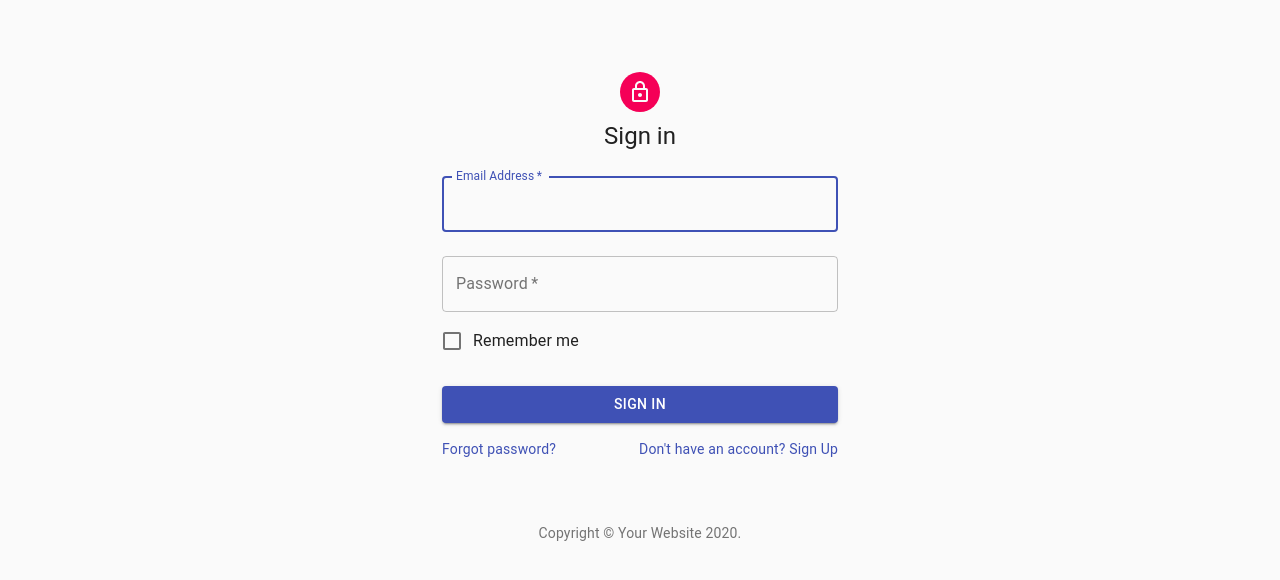
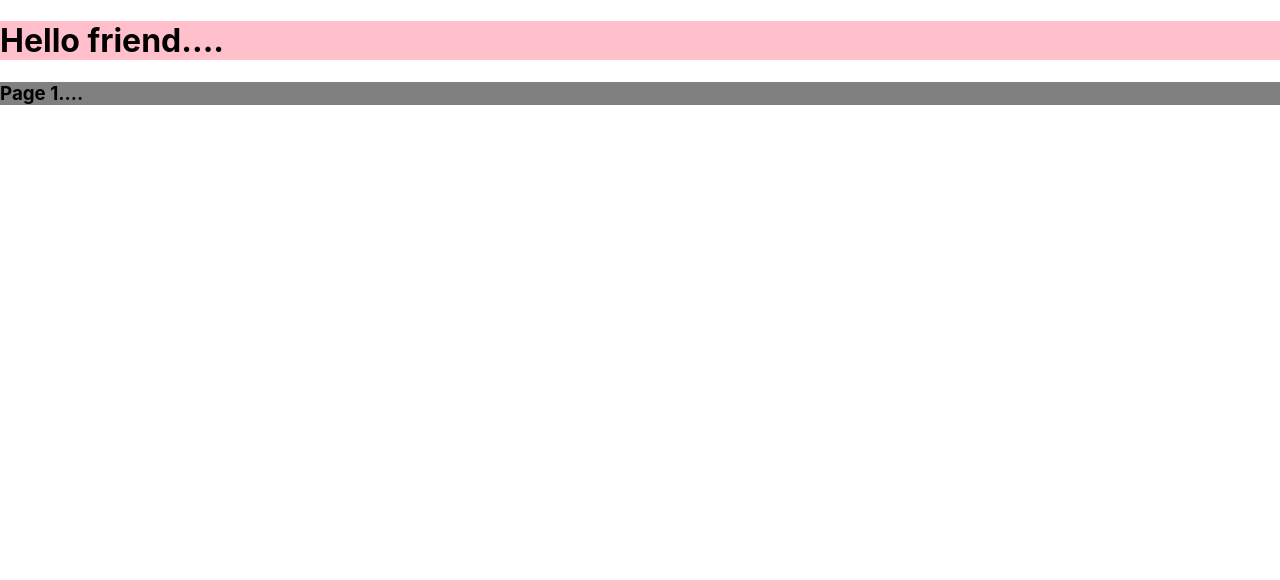
Before and after one commit to test-diary/online-tests, a React (Create React App) app: page /pageone in a window 1280 px wide. Shown: the top 580 px of the page. Built offline with nearby package versions, Linux system fonts and the light colour scheme.

Commit message:
added route

```diff
--- a/package.json
+++ b/package.json
@@ -8,8 +8,10 @@
     "@testing-library/jest-dom": "^4.2.4",
     "@testing-library/react": "^9.3.2",
     "@testing-library/user-event": "^7.1.2",
+    "core-js": "^3.6.5",
     "react": "^16.13.1",
     "react-dom": "^16.13.1",
+    "react-router-dom": "^5.1.2",
     "react-scripts": "3.4.1"
   },
   "scripts": {
--- a/src/App.css
+++ b/src/App.css
@@ -36,3 +36,10 @@
     transform: rotate(360deg);
   }
 }
+.pageNotFound{
+  align-content: center;
+  height: 500px;
+  margin-top: 50px;
+  margin-bottom: 50px;
+  width : 1000px;
+}
--- a/src/App.js
+++ b/src/App.js
@@ -1,10 +1,10 @@
 import React from 'react';
-import Login from './compoents/login/Login'
+import PrivateRoute from './PrivateRoute';
 
 function App() {
   return (
     <div className="App">
-      <Login />
+      <PrivateRoute />
     </div>
   );
 }
--- /dev/null
+++ b/src/PrivateRoute.js
@@ -0,0 +1,39 @@
+import React, { lazy, Suspense } from 'react';
+import { BrowserRouter as Router, Route, Switch } from 'react-router-dom';
+const Login = lazy(() => import('./components/login/Login'));
+const Pageone = lazy(() => import('./components/login/Pageone'));
+const Pagetwo = lazy(() => import('./components/login/Pagetwo'));
+const PageNotFound = lazy(() => import('./components/login/PageNotFound'));
+
+export default function PrivateRoute() {
+    return (
+        <Router>
+                <Switch>
+                    <Route exact path='/'>
+                        <Suspense fallback={<div>Loading...</div>}>
+                            <Login />
+                        </Suspense>
+                    </Route>
+                    <Route exact path='/pageone'>
+                        <Suspense fallback={<div>Loading...</div>}>
+                            <Pageone />
+                        </Suspense>
+                    </Route>
+                    <Route exact path='/pagetwo'>
+                        <Suspense fallback={<div>Loading...</div>}>
+                            <Pagetwo />
+                        </Suspense>
+                    </Route>
+                    <Route exact={true} path='*'>
+                        <Suspense fallback={<div>Loading...</div>}>
+                            <PageNotFound />
+                        </Suspense>
+                    </Route>
+                    {/* <Route exact path='/pageone' component={Pageone} />
+                    <Route exact path='/pagetwo' component={Pagetwo} />
+                    <Route path="*" exact={true} component={PageNotFound} /> */}
+                </Switch>
+        </Router>
+
+    );
+}
--- /dev/null
+++ b/src/components/login/PageNotFound.js
@@ -0,0 +1,13 @@
+import {images} from '../../image';
+import React from 'react'
+import { Paper } from "@material-ui/core";
+import '../.././App.css';
+
+export default function PageNotFound() {
+    return (
+        <Paper>
+            <img src={images.notFoundPage} className = "pageNotFound" />
+            {/* <h4>Page Not Found...</h4> */}
+        </Paper>
+    )
+}
--- /dev/null
+++ b/src/components/login/Pageone.js
@@ -0,0 +1,12 @@
+import React, { Component } from 'react'
+
+export default class Pageone extends Component {
+    render() {
+        return (
+            <div>
+                <h1 style ={{backgroundColor: "pink"}}>Hello friend....</h1>
+                <h3 style ={{backgroundColor: "gray"}}>Page 1....</h3>
+            </div>
+        )
+    }
+}
--- /dev/null
+++ b/src/components/login/Pagetwo.js
@@ -0,0 +1,10 @@
+import React from 'react'
+
+export default function Pagetwo() {
+    return (
+        <div >
+            <h1 style ={{backgroundColor: "pink"}}>Hello friend....</h1>
+                <h3 style ={{backgroundColor: "aqua"}}>Page 2....</h3>
+        </div>
+    )
+}
--- /dev/null
+++ b/src/image/index.js
@@ -0,0 +1,3 @@
+export const images = {
+    notFoundPage : require('./error_404.jpg')
+};
```
Also changed, not shown: src/components/login/Login.jsx (renamed from src/compoents/login/Login.jsx), src/image/error_404.jpg (added).
